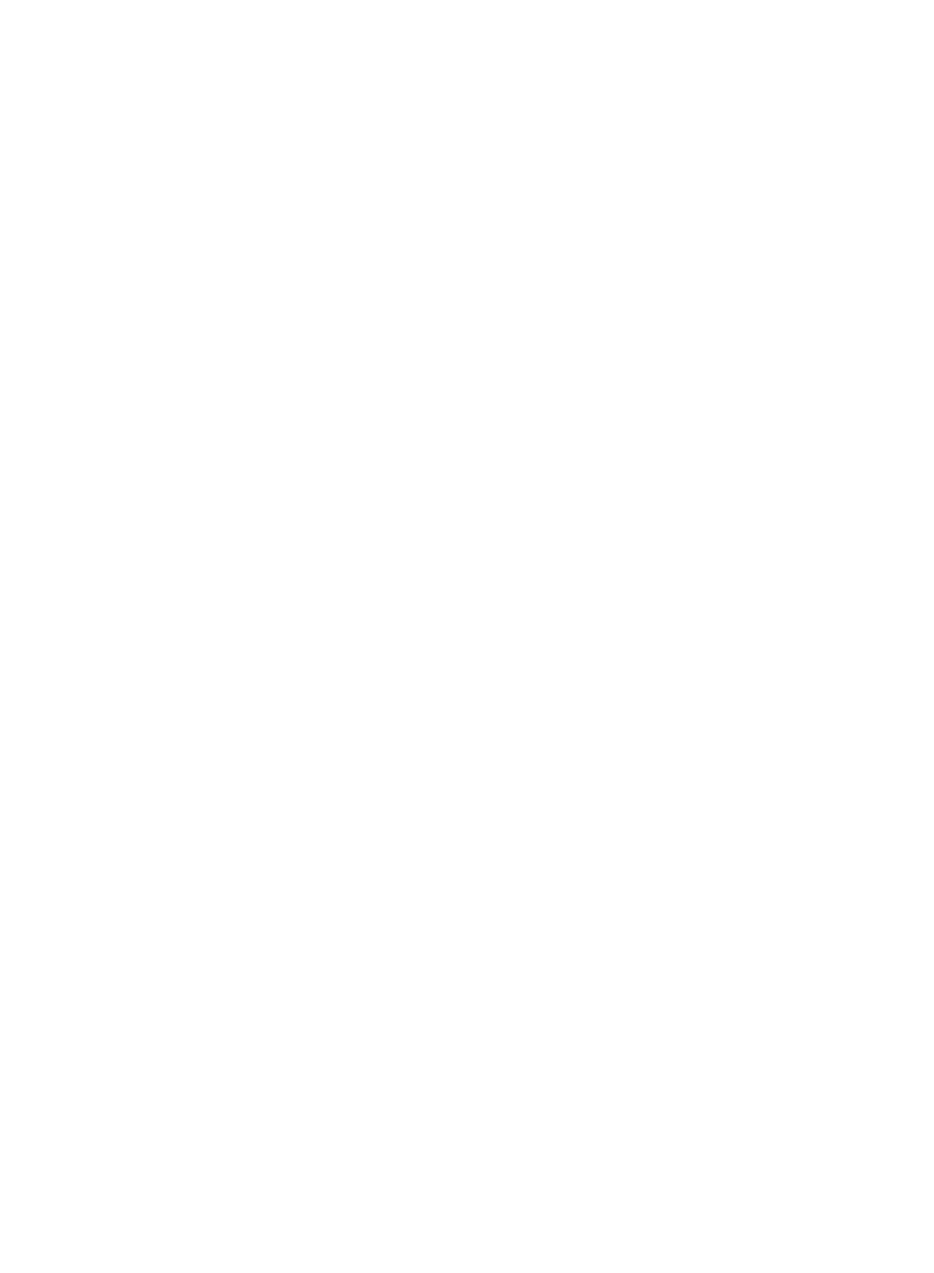
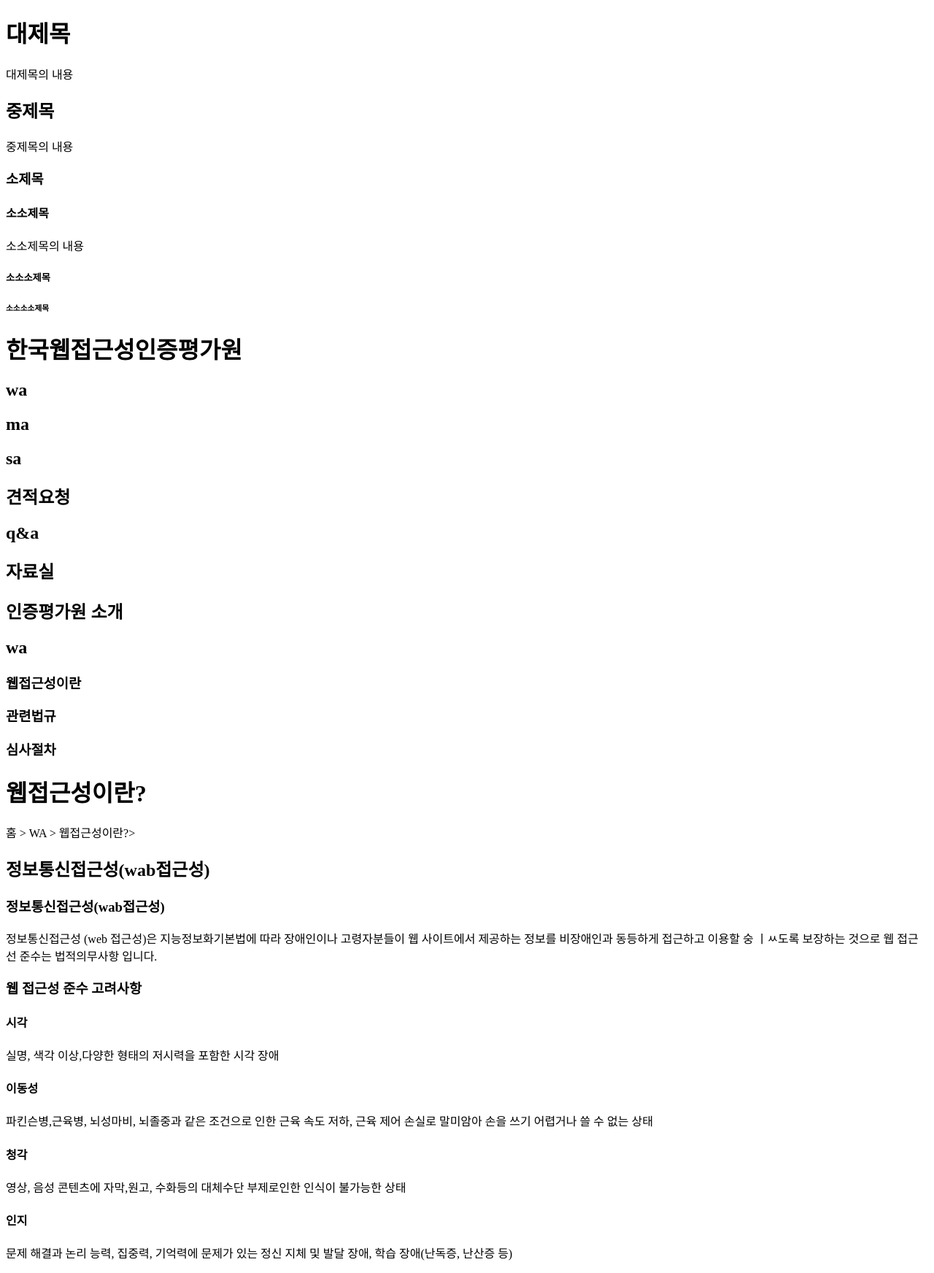
Before and after one commit to ofjxl/html_first, a plain HTML site: page tag_0402.html in a window 1280 px wide. Shown: the whole page at 73% size. Before the commit the page ends 800 px from the top, so only its background shows below. Drawn offline with Linux system fonts and the light colour scheme.

Commit message:
제목, 내용 tag

```diff
--- a/tag_0402.html
+++ b/tag_0402.html
@@ -7,6 +7,43 @@
         <title>DVD | 대한음악사</title>
     </head>
     <body>
-
+        <h1>대제목</h1>
+        <p>대제목의 내용</p>
+        <h2>중제목</h2>
+        <p>중제목의 내용</p>
+        <h3>소제목</h3>
+        <h4>소소제목</h4>
+        <p>소소제목의 내용</p>
+        <h5>소소소제목</h5>
+        <h6>소소소소제목</h6>
+        <!-- 한국웹접근성연구소 제목 레벨 연습 -->
+        <h1>한국웹접근성인증평가원</h1><!-- 사이트대표로고 -->
+        <h2>wa</h2> <!-- 주메뉴(사용자가 사이트 이용시 가장 먼저 이용하는 제목) -->
+        <h2>ma</h2> <!-- 주메뉴(사용자가 사이트 이용시 가장 먼저 이용하는 제목) -->
+        <h2>sa</h2> <!-- 주메뉴(사용자가 사이트 이용시 가장 먼저 이용하는 제목) -->
+        <h2>견적요청</h2> <!-- 주메뉴(사용자가 사이트 이용시 가장 먼저 이용하는 제목) -->
+        <h2>q&a</h2> <!-- 주메뉴(사용자가 사이트 이용시 가장 먼저 이용하는 제목) -->
+        <h2>자료실</h2> <!-- 주메뉴(사용자가 사이트 이용시 가장 먼저 이용하는 제목) -->
+        <h2>인증평가원 소개</h2> <!-- 주메뉴(사용자가 사이트 이용시 가장 먼저 이용하는 제목) -->
+        <!-- wa메뉴 클릭 시 서브페이지 제목 연습 -->
+        <h2>wa</h2><!-- 주메뉴 -->
+        <h3>웹접근성이란</h3><!-- 서브메뉴 -->
+        <h3>관련법규</h3><!-- 서브메뉴 -->
+        <h3>심사절차</h3><!-- 서브메뉴 -->
+        <!-- 오른쪽 페이지 내용 시작 -->
+        <h1>웹접근성이란?</h1><!-- 페이지제목은 사용자 기준 가장 중요한 제목이기 때문 -->
+        <p>홈 > WA > 웹접근성이란?></p><!-- 페이지경로 -->
+        <h2>정보통신접근성(wab접근성)</h2>
+        <h3>정보통신접근성(wab접근성)</h3>
+        <P>정보통신접근성 (web 접근성)은 지능정보화기본법에 따라 장애인이나 고령자분들이 웹 사이트에서 제공하는 정보를 비장애인과 동등하게 접근하고 이용할 숭 ㅣㅆ도록 보장하는 것으로 웹 접근선 준수는 법적의무사항 입니다.</P>
+        <h3>웹 접근성 준수 고려사항</h3>
+        <h4>시각</h4>
+        <p>실명, 색각 이상,다양한 형태의 저시력을 포함한 시각 장애 </p>
+        <h4>이동성</h4>
+        <p>파킨슨병,근육병, 뇌성마비, 뇌졸중과 같은 조건으로 인한 근육 속도 저하, 근육 제어 손실로 말미암아 손을 쓰기 어렵거나 쓸 수 없는 상태</p>
+        <h4>청각</h4>
+        <p>영상, 음성 콘텐츠에 자막,원고, 수화등의 대체수단 부제로인한 인식이 불가능한 상태</p>
+        <h4>인지</h4>
+        <p>문제 해결과 논리 능력, 집중력, 기억력에 문제가 있는 정신 지체 및 발달 장애, 학습 장애(난독증, 난산증 등)</p>
     </body>
 </html>
```
Also changed, not shown: tag_h_0402.html (added, +28 -0 lines), tag_p_0402.html (added, +32 -0 lines), 1 other file.
